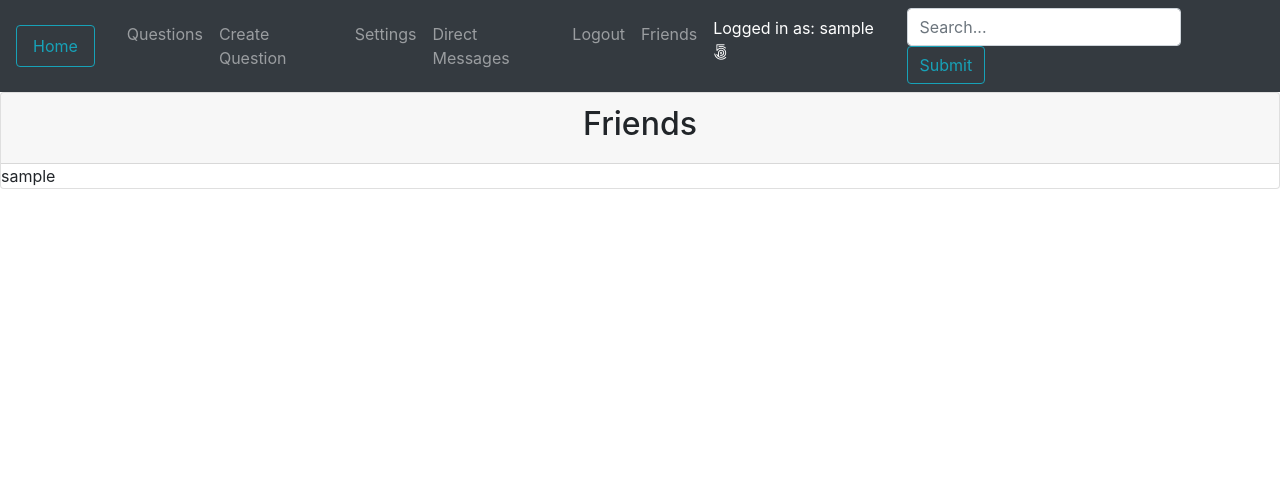
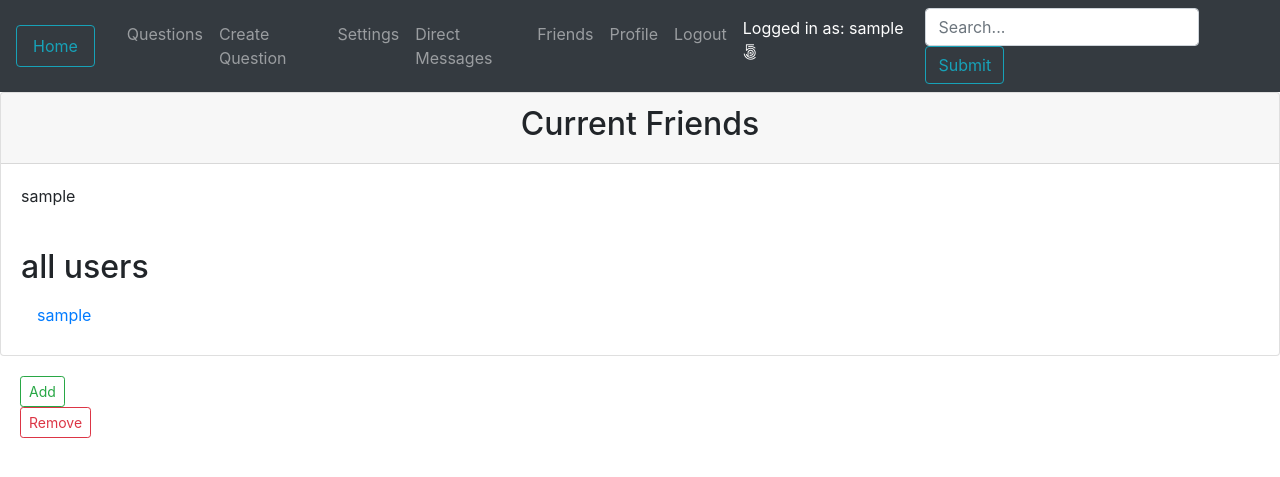
Before and after one commit to Seraph27/django-forum, a Django app: page /rex/friends/list in a window 1280 px wide. Shown: the top 477 px of the page. Run offline with Django 3.2, Linux system fonts and the light colour scheme; a user stored in the database is signed in; tables that the repository leaves empty hold one stand-in row (values such as "Sample post"); some libraries are stand-ins or nearby versions.

Commit message:
added profile window, can see all other user's profile. still a lot of bugs don't have a lot of time this week

```diff
--- a/rex_app/models.py
+++ b/rex_app/models.py
@@ -35,9 +35,20 @@ class UserAttribute(models.Model):
     birthday=models.DateField(null=True, blank=True)
     is_moderator = models.BooleanField()
 
+
 class Friends(models.Model):
     users = models.ManyToManyField(User)
     current_user = models.ForeignKey(User, related_name='owner', null=True, on_delete=models.PROTECT)
+
+    @classmethod
+    def add_friend(cls, current_user, friend):
+        friend, created = cls.objects.get_or_create(current_user=current_user)
+        friend.users.add(friend)
+
+    @classmethod
+    def remove_friend(cls, current_user, friend):
+        friend, created = cls.objects.get_or_create(current_user=current_user)
+        friend.users.delete(friend)
 
 class Tag(models.Model):
     text = models.CharField(max_length=20)
--- a/rex_app/templates/rex_app/base.html
+++ b/rex_app/templates/rex_app/base.html
@@ -68,6 +68,8 @@
           {% endif %}
 
           <li class="nav-item"><a class="nav-link" href="{% url 'direct_message_create' %}">Direct Messages</a></li>
+          <li class="nav-item"><a class="nav-link" href="{% url 'friends_list' %}">Friends</a></li>
+          <li class="nav-item"><a class="nav-link" href="{% url 'profile' user.userattribute.pk %}">Profile</a></li>
 
            {% if user.is_authenticated %}
              {# <li class="nav-item active"><a class="nav-link">Color: {{ user.userattribute.get_background_color_display }}</a></li> #}
@@ -76,7 +78,6 @@
              <li class="nav-item"><a class="nav-link" href="{% url 'login'%}?next={{request.path}}">Login</a></li>
            {% endif %}
 
-           <li class="nav-item"><a class="nav-link" href="{% url 'friends_list' %}">Friends</a></li>
 
         </ul>
         <ul class="navbar-nav ml-auto">
--- a/rex_app/templates/rex_app/friends_list.html
+++ b/rex_app/templates/rex_app/friends_list.html
@@ -6,16 +6,38 @@
 
 <div class="card">
 	<div class="card-header text-center">
-		<h2 class="text-center">Friends</h2>
+		<h2 class="text-center">Current Friends</h2>
 	</div>
-	{% for friend in friends.users.all %}
+	<div class="card-body">
+		{% for friend in friends.users.all %}
 		{{friend.username}}
-	{% endfor %}
+		{% endfor %}
+	</div>
+
+	<div class="card-body">
+		<h2>all users</h2>
+		{% for user in users %}
+			<a class="nav-link" href="{% url 'profile' user.pk %}">{{user.username}}</a>
+		{% endfor %}
+	</div>
+
 	<!-- <a href="{% url 'direct_message_list' %}" class="btn btn-outline-info">Sent messages</a>	 -->
 
 	</div>
+	<div class="card-body">
+		<form method="post" action="{% url 'add_friend' user.pk %}">
+			{% csrf_token %}
+			<input class="btn btn-outline-success btn-sm" type="submit" name="submit_mode" value="Add">
+		</form>
 
+		<form method="post" action="{% url 'remove_friend' user.pk %}">
+			{% csrf_token %}
+			<input class="btn btn-outline-danger btn-sm" type="submit" name="submit_mode" value="Remove">
+		</form>
+
+	</div>
 </div>
 
 
+
 {% endblock content %}
--- a/rex_app/templates/rex_app/home.html
+++ b/rex_app/templates/rex_app/home.html
@@ -8,8 +8,8 @@
 
 <section>
 	<h1>Rex's comfy website</h1>
-	<h4>the more we know{{python_tag.question_set.all}}</h4>
-
+	<h4>the more we know</h4>
+	<!-- {{python_tag.question_set.all}}	 -->
 </section>
 <div class="bg"></div>
 
@@ -74,7 +74,7 @@
 	</div>
 	<ul class="list-group list-group-flush">
 		{% for recent in recents %}
-		    <li class="list-group-item"><a class="navbar-brand btn btn-link" href="{% url 'question_detail' recent.pk%}">{{recent}}</a><h5>Asked by: {{recent.asked_by}} {{recent.date|naturaltime}}</h5>
+			<li class="list-group-item"><a class="navbar-brand btn btn-link" href="{% url 'question_detail' recent.pk%}">{{recent}}</a><h5>Asked by: {{recent.asked_by}} {{recent.date|naturaltime}}</h5>
 			</li>
 		{% endfor %}
 
--- a/rex_app/urls.py
+++ b/rex_app/urls.py
@@ -21,7 +21,7 @@ urlpatterns = [
     path('friends/remove/<int:pk>', views.remove_friend, name='remove_friend'),
     path('dm/list', views.DirectMessageList.as_view(), name='direct_message_list'),
     path('dm/create', views.DirectMessageCreate.as_view(), name='direct_message_create'),
-
+    path('profile/<int:pk>', views.UserAttributeList.as_view(), name='profile')
 
 
 
--- a/rex_app/views.py
+++ b/rex_app/views.py
@@ -68,6 +68,7 @@ class DirectMessageCreate(LoginRequiredMixin, CreateView):
         return reverse('direct_message_list')
 
 # Create your views here.
+@login_required
 def home_detail(request):
     top_three_recent = Question.objects.all().order_by('-id')[:3]
     current_user = UserAttribute.objects.get(user=request.user)
@@ -77,7 +78,7 @@ def home_detail(request):
         'recents': top_three_recent,
         'questions': Question.objects.all(),
         })
-
+@login_required
 def question_detail(request, pk):
 
     question = get_object_or_404(Question, pk=pk)
@@ -150,21 +151,24 @@ class EditUserAttributes(UserPassesTestMixin, SuccessMessageMixin, UpdateView):
     def get_success_url(self):
         return reverse('settings', kwargs={'pk':self.get_object().pk})
 
-class FriendForm(forms.ModelForm):
-    class Meta:
-        model = Friends
-        fields = ['users']
+class UserAttributeList(LoginRequiredMixin, ListView): #profile
+    model = UserAttribute
 
 def friends_list(request):
     friends = Friends.objects.get(current_user=request.user)
+    users = User.objects.all()
     return render(request, 'rex_app/friends_list.html', {
         'friends': friends,
+        'users': users,
     })
 
 def add_friend(request, pk):
-    pass
+    friend = User.objects.get(pk=pk)
+    Friend.add_friend(request.user, friend)
+
 def remove_friend(request, pk):
-    pass
+    friend = User.objects.get(pk=pk)
+    Friend.remove_friend(request.user, friend)
 
 class AnswerForm(forms.ModelForm):
     class Meta:
```
Also changed, not shown: rex_app/templates/rex_app/userattribute_list.html (added, +24 -0 lines), rex_app/migrations/0018_profile.py (added), rex_app/migrations/0019_delete_profile.py (added).
